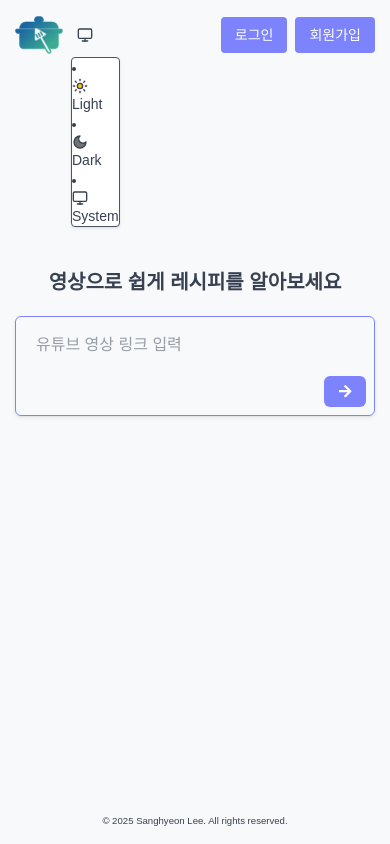
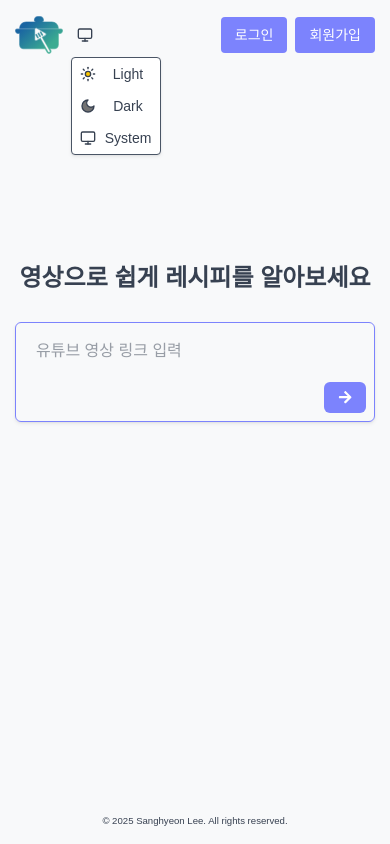
Before and after one commit to DN-Recipick/dn-recipick.github.io, a React (Vite) app: page / in a window 390 px wide. Both pictures are taken after a click on the button 85 px from the left and 34 px from the top of the page. Built offline with nearby package versions, Linux system fonts and the light colour scheme; no server answers; a web font is replaced by a local one.

Commit message:
style: 스타일 수정 및 레이아웃 개선

```diff
--- a/src/styles/index.css
+++ b/src/styles/index.css
@@ -42,7 +42,7 @@
     @apply antialiased;
   }
   #root {
-    @apply min-h-screen mx-auto flex flex-col items-center max-w-4xl;
+    @apply min-h-screen mx-auto flex flex-col items-center max-w-6xl;
   }
   input:-webkit-autofill {
     box-shadow: inset 0 0 0 1000px var(--color-input-bg) !important;
@@ -51,16 +51,17 @@
     @apply px-3 py-2 hover:bg-[var(--color-bg-hover)];
   }
   h1 {
-    @apply text-2xl sm:text-3xl md:text-4xl font-bold mb-5;
+    @apply text-3xl md:text-4xl font-bold mb-7;
   }
 
   h2 {
-    @apply text-xl sm:text-2xl md:text-3xl font-bold mb-5;
+    @apply text-2xl md:text-3xl font-bold mb-7;
   }
 
   h3 {
-    @apply text-lg sm:text-xl md:text-2xl font-bold mb-4;
+    @apply text-xl md:text-2xl font-bold mb-4;
   }
+
   a {
     color: inherit;
     text-decoration: none;
@@ -73,6 +74,9 @@
   }
   button {
     @apply cursor-pointer;
+  }
+  li {
+    list-style: none;
   }
   ul,
   ol {
@@ -91,6 +95,9 @@
   .main-input {
     @apply bg-white dark:bg-gray-800 border focus:outline-2 focus:border-transparent focus:outline-offset-0;
   }
+  .dropdown-item {
+    @apply flex items-center gap-2 px-2 py-1.5 w-22 cursor-pointer hover:bg-[var(--color-bg-hover)] text-sm;
+  }
 }
 
 @layer utilities {
@@ -108,7 +115,7 @@
     @apply flex items-center justify-center;
   }
   .layout-max-w {
-    @apply max-w-4xl;
+    @apply max-w-5xl;
   }
   .hover-opacity {
     @apply hover:opacity-80;
```
